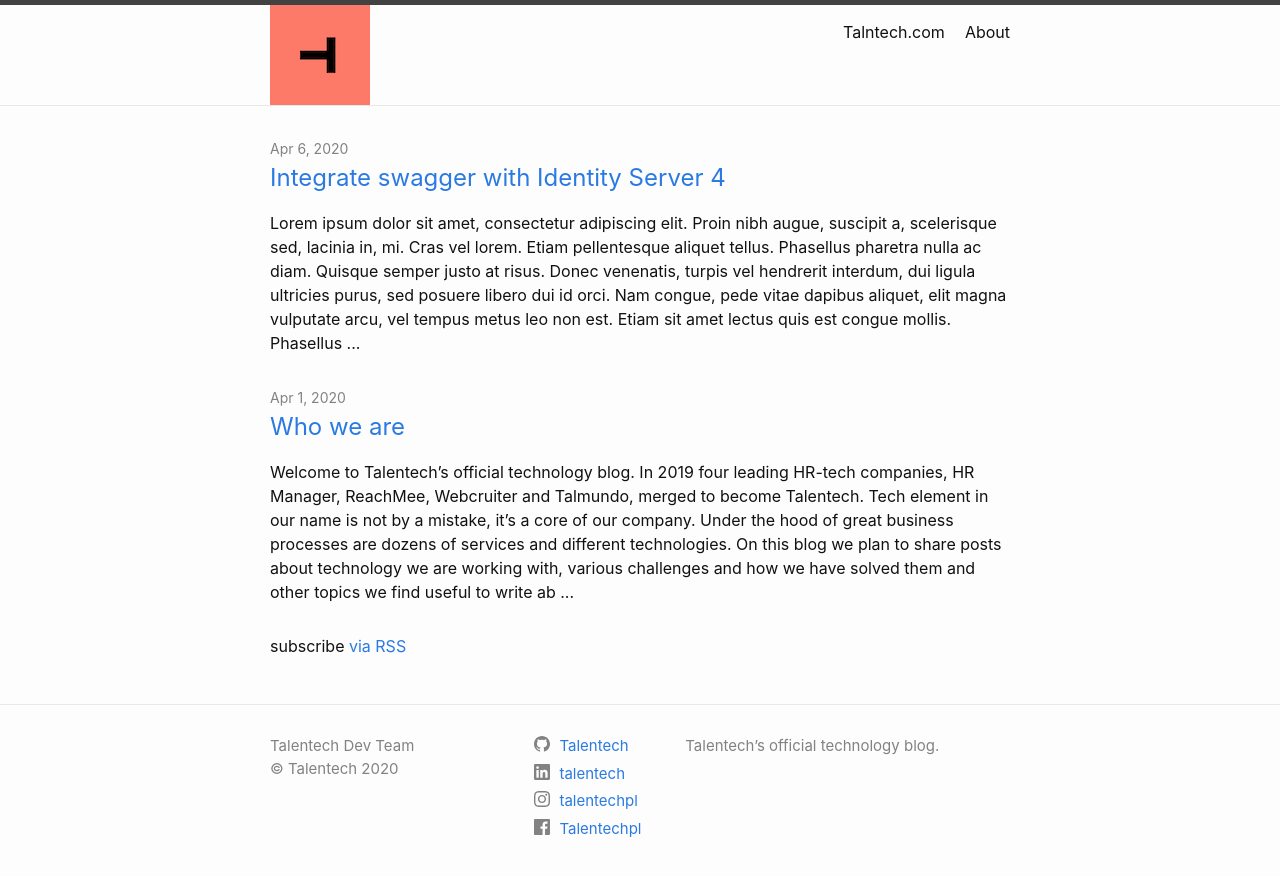
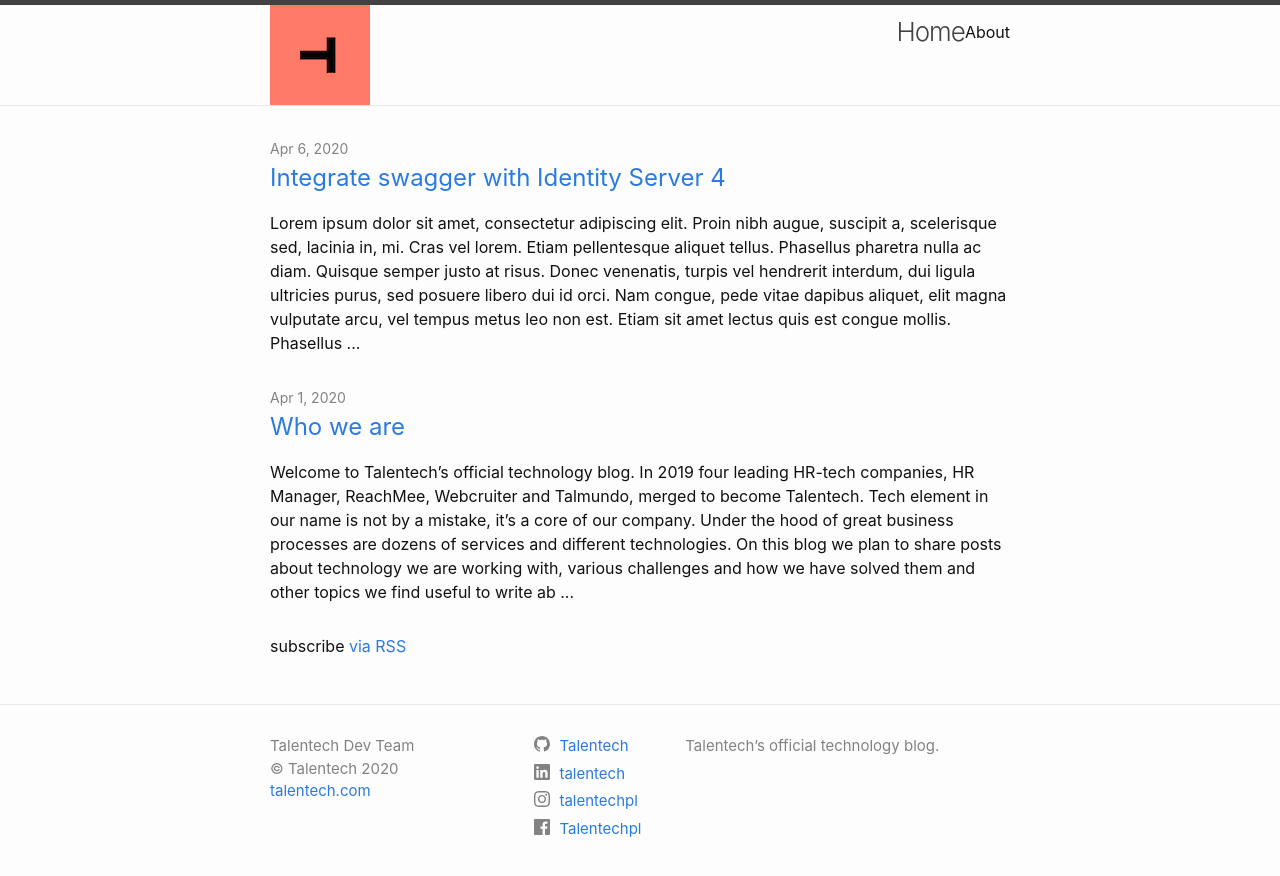
Before and after one commit to margalski/Blog, a Jekyll site: the page built from index.md, in a window 1280 px wide. Shown: the top 876 px of the page. Built offline with Jekyll 4.4.1, drawn with Linux system fonts in a browser that asks for light colours.

Commit message:
Moved talentech.com link to the footer and added a Home link in the top menu

```diff
--- a/_includes/footer.html
+++ b/_includes/footer.html
@@ -18,6 +18,7 @@
           {%- if site.copyright -%}
           <li>&copy; {{ site.copyright }} {{ 'now' | date: "%Y" }}</li>
           {%- endif -%}
+          <li><a href="https://www.talentech.com">talentech.com</a></li>
         </ul>
       </div>
 
@@ -27,6 +28,7 @@
 
       <div class="footer-col footer-col-3">
         <p>{{- site.description | escape -}}</p>
+
       </div>
     </div>
 
--- a/_includes/header.html
+++ b/_includes/header.html
@@ -23,7 +23,7 @@
       </label>
 
       <div class="trigger">
-        <a class="page-link" href="https://talentech.com">Talntech.com</a> {%- for path in page_paths -%}
+        <a class="site-title" rel="author" href="{{ "/" | relative_url }}">Home</a> {%- for path in page_paths -%}
         {%- assign my_page = site.pages | where: "path", path | first -%} {%- if my_page.title -%}
         <a class="page-link" href="{{ my_page.url | relative_url }}">{{ my_page.title | escape }}</a> {%- endif -%}
         {%- endfor -%}
```
